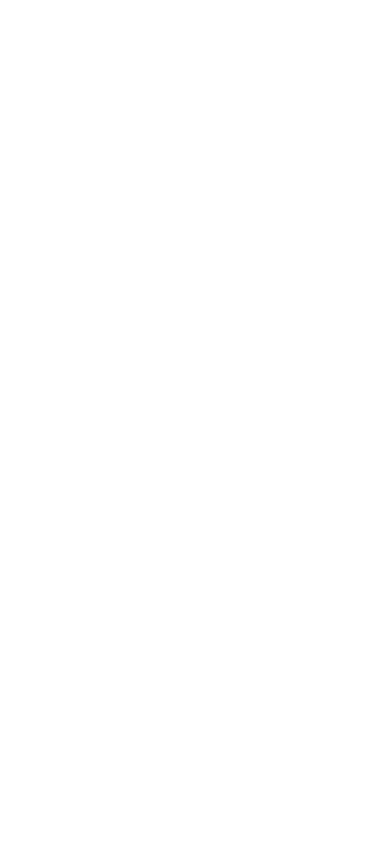
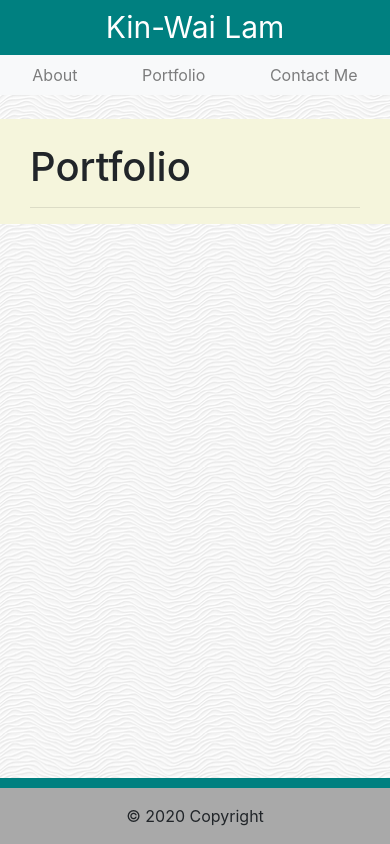
Before and after one commit to Thewa55/BootStrapProfile, a plain HTML site: page portfolio.html in a window 390 px wide. Drawn offline with nearby package versions, Linux system fonts and the light colour scheme.

Commit message:
Finished making responsiveness on Navbar to look like example

```diff
--- a/assets/css/style.css
+++ b/assets/css/style.css
@@ -1,14 +1,40 @@
+@media screen and (max-width: 768px) {
+    .navbar-nav{
+        flex-direction: row;
+    }
+    .nav-item{
+        margin-left: 10px;
+    }
+}
 @media screen and (max-width: 640px) {
     .img{width: 100%;
     }
     .cb{
         padding-bottom: 100px;
     }
-    .navbar{
-        background-color: teal !important;
+    .tc{
+        margin-left: 0 !important;
+        max-width: 640px !important ;
     }
     .container-fluid{
         padding-bottom: 0px;
         background-color: teal;
     }
+    .navbar-brand{
+        width: 680px !important;
+        text-align: center;
+        margin-left: 0;
+        margin-right: 0;
+    }
+    .navbar-nav{
+        flex-direction: row;
+        margin: 0 auto !important;
+        text-align: center;
+        max-width: 400px;
+        width: 100%;
+    }
+    .nav-item{
+        text-align: center;
+        margin:auto !important;
+    }
  }
--- a/portfolio.html
+++ b/portfolio.html
@@ -0,0 +1,46 @@
+<!DOCTYPE html>
+<html lang="en">
+<head>
+    <meta charset="UTF-8">
+    <meta name="viewport" content="width=device-width, initial-scale=1">
+    <meta http-equiv="X-UA-Compatible" content="ie=edge">
+    <link rel="stylesheet" href="https://maxcdn.bootstrapcdn.com/bootstrap/4.0.0/css/bootstrap.min.css">
+    <link rel="stylesheet" type= "text/css" href="assets/css/style.css">
+    <title>My Profile!</title>
+</head>
+<body style="background-image: url(assets/images/waves.png);">
+  <nav class="navbar navbar-expand-md navbar-light bg-light" style="padding: 0;" id="bignav">
+    <div class="container tc">
+      <a class="navbar-brand" href="#" style="font-size: 30px; background-color: teal;color:white; padding-left: 20px; padding-right: 20px;">Kin-Wai Lam</a>
+        <div class="navbar-nav ml-auto">
+          <a class="nav-item nav-link" href="index.html">About</a>
+          <a class="nav-item nav-link" href="portfolio.html">Portfolio</a>
+          <a class="nav-item nav-link" href="contact.html">Contact Me</a>
+        </div>
+      </div>
+    </div>
+  </nav>
+  <br>
+    <main class="container cb">
+        <section class="row">
+          <div class="col-md-9" style="background-color: beige;" >
+          <div class="col">
+            <br>
+            <article class="block">
+              <h1 class="block-header">Portfolio</h1>
+              <hr />
+
+            </article>
+          </div>
+        </div>
+        </section>
+      </main>
+    <footer class="page-footer fixed-bottom" style="background-color: darkgrey; border-top: 10px solid; border-color: teal;">
+        <div class="footer-copyright text-center py-3">© 2020 Copyright
+        </div>
+    </footer>
+    <script src="https://code.jquery.com/jquery-3.4.1.slim.min.js" integrity="sha384-J6qa4849blE2+poT4WnyKhv5vZF5SrPo0iEjwBvKU7imGFAV0wwj1yYfoRSJoZ+n" crossorigin="anonymous"></script>
+    <script src="https://cdn.jsdelivr.net/npm/popper.js@1.16.0/dist/umd/popper.min.js" integrity="sha384-Q6E9RHvbIyZFJoft+2mJbHaEWldlvI9IOYy5n3zV9zzTtmI3UksdQRVvoxMfooAo" crossorigin="anonymous"></script>
+    <script src="https://stackpath.bootstrapcdn.com/bootstrap/4.4.1/js/bootstrap.min.js" integrity="sha384-wfSDF2E50Y2D1uUdj0O3uMBJnjuUD4Ih7YwaYd1iqfktj0Uod8GCExl3Og8ifwB6" crossorigin="anonymous"></script>
+</body>
+</html>
```
Also changed, not shown: index.html (+66 -7 lines).
